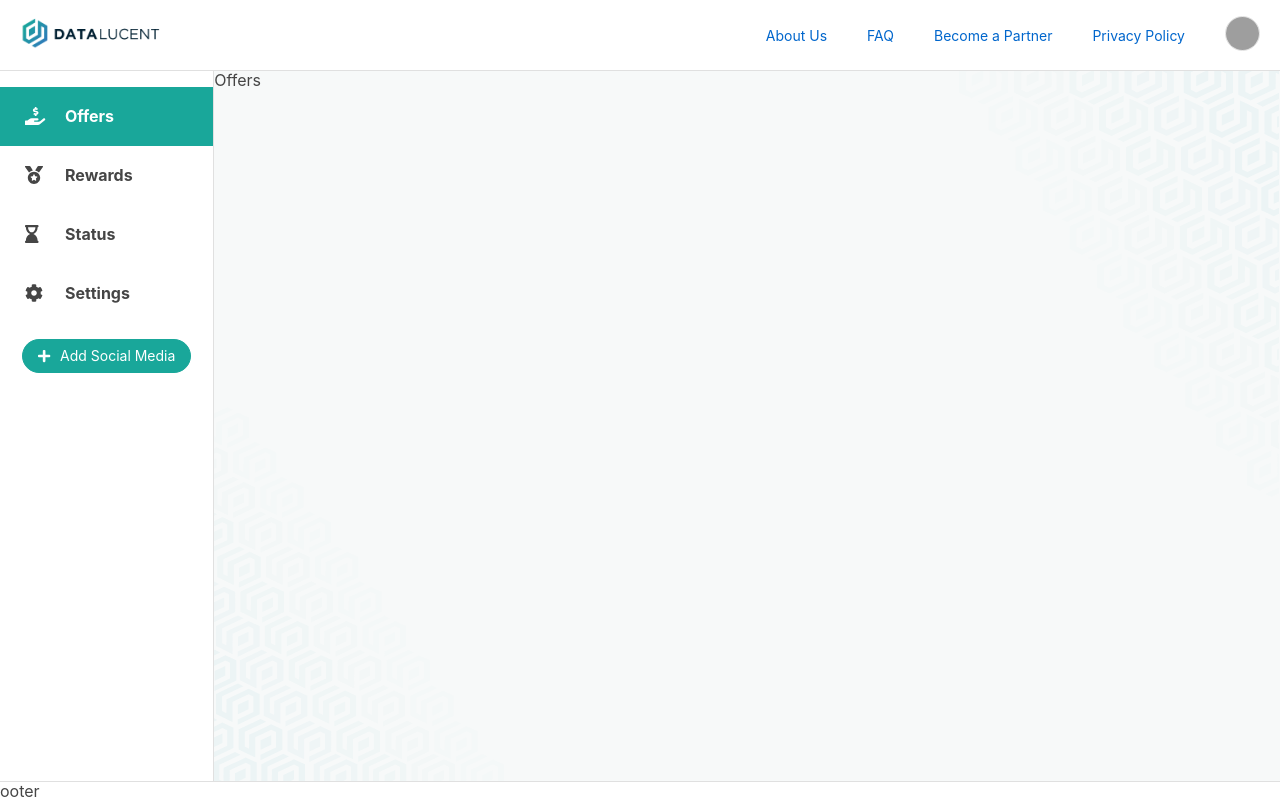
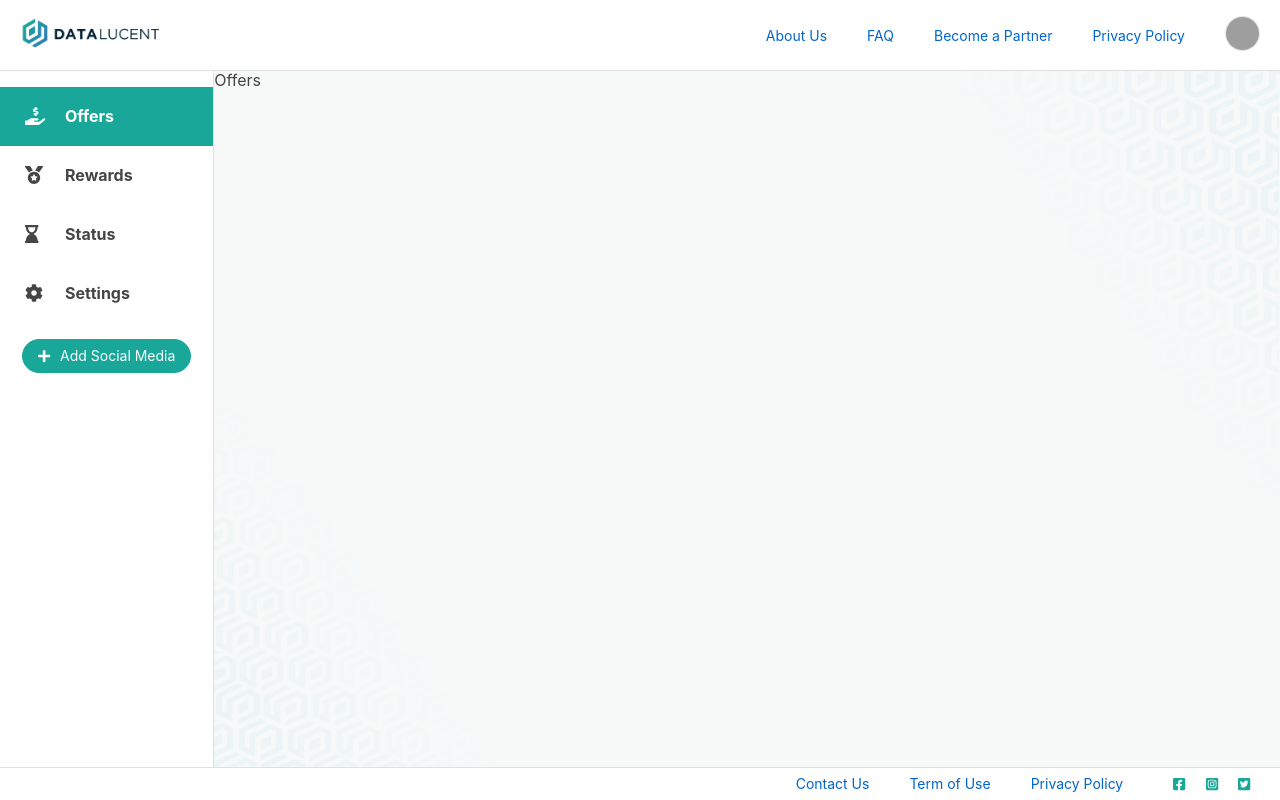
Before and after one commit to Abdullah-yasir/frontend-dashboard-react, a React (Create React App) app: page /dashboard/offers in a window 1280 px wide. Built offline with nearby package versions, Linux system fonts and the light colour scheme; grey boxes are pictures that could not be loaded.

Commit message:
completed footer,to fix: margin last icon and color of links

```diff
--- a/src/App.css
+++ b/src/App.css
@@ -3,9 +3,7 @@
   --primary: #19a79a;
   --line-faded: #e0e0e0;
 }
-.app-root {
-  position: relative;
-}
+
 body {
   color: #454545;
 }
@@ -27,10 +25,12 @@ footer {
   width: 100%;
   display: flex;
   flex-direction: row;
+  align-items: center;
 
   background-color: white;
   border-top: 1px solid var(--line-faded);
 }
+
 p {
   font-size: 14px;
   color: var(--text-dark);
@@ -40,6 +40,10 @@ a {
   color: #0066cc;
   text-decoration: none;
 }
+.app-root {
+  position: relative;
+}
+
 .screen {
   width: 100%;
   height: 100vh;
@@ -98,7 +102,19 @@ a {
 .bg-image-right {
   right: 0;
 }
-
+.footer-links {
+  margin: 8px 0;
+  font-size: 14px;
+}
+.footer-icons {
+  display: flex;
+}
+ul.footer-icons li {
+  margin: 0 10px !important;
+}
+.footer-social {
+  color: var(--primary);
+}
 .card-sharp {
   background-color: #ffff;
   border: 1px solid #e0e0e0;
--- a/src/layouts/Footer.js
+++ b/src/layouts/Footer.js
@@ -1,10 +1,47 @@
+import { FontAwesomeIcon } from '@fortawesome/react-fontawesome';
 import React from 'react';
+import { Link } from 'react-router-dom';
+
+const links = [
+  { key: 'fl1', label: 'Contact Us', link: '/contact' },
+  { key: 'fl2', label: 'Term of Use', link: '/terms' },
+  { key: 'fl3', label: 'Privacy Policy', link: '/privacy' },
+]
+
+const icons = [
+  { key: 'fi1', icon: 'facebook-square', link: '/facebook' },
+  { key: 'fi2', icon: 'instagram-square', link: '/instagram' },
+  { key: 'fi3', icon: 'twitter-square', link: '/twitter' },
+]
 
 const Footer = (props) => {
   const { } = props;
   return (
-    <footer>
-      <div>ooter</div>
+    <footer className="">
+      <nav className="header-nav" style={{ marginLeft: 'auto' }}>
+        <ul className="nav-right footer-links">
+          {links.map((link) => {
+            return (
+              <li><Link to={link.link}>{link.label}</Link></li>
+            )
+          })}
+
+          <li>
+            <ul className="footer-icons">
+              {icons.map((icon) => {
+                return (
+                  <li>
+                    <Link to={icon.link}>
+                      <FontAwesomeIcon icon={['fab', icon.icon]} className="footer-social" />
+                    </Link>
+                  </li>
+                )
+              })}
+            </ul>
+          </li>
+        </ul>
+      </nav>
+
     </footer>
   );
 }
```
Also changed, not shown: src/App.js (+4 -4 lines).
